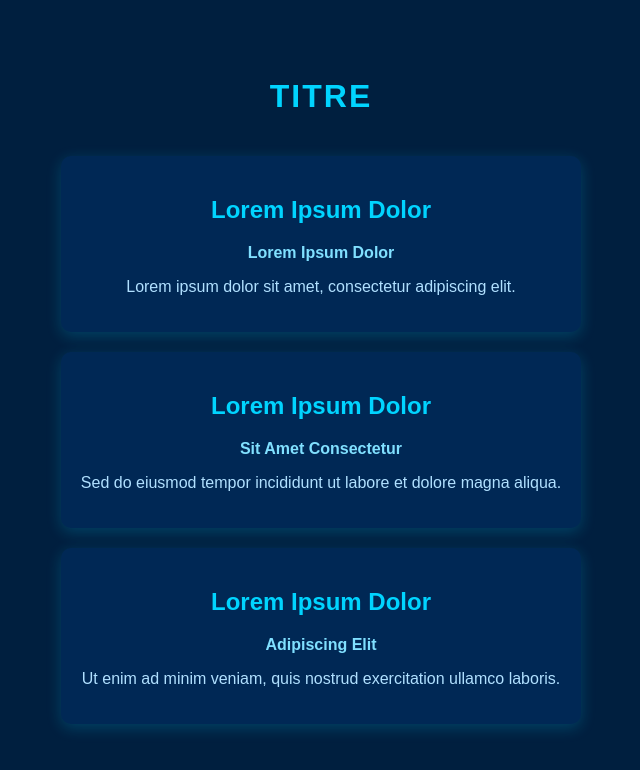
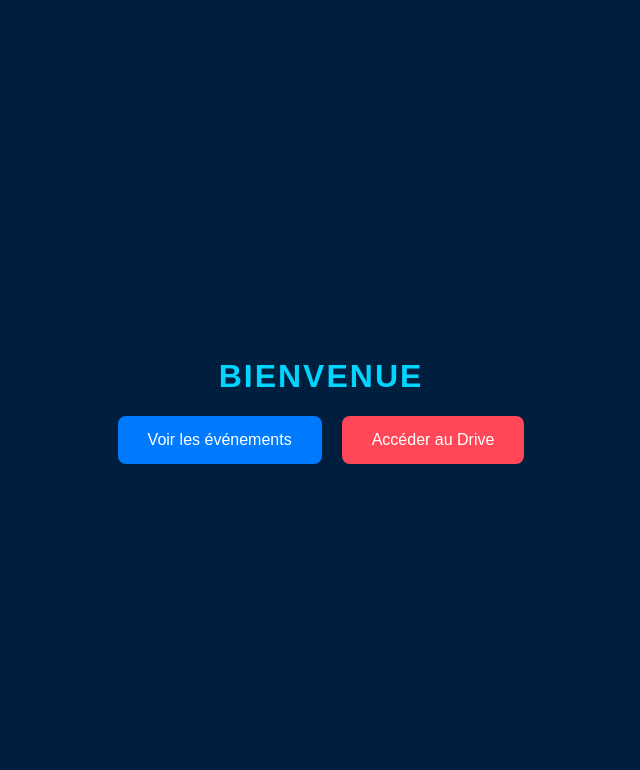
Before and after one commit to claudemarjean/the-claudes, a React (Create React App) app: page / in a window 1280 px wide. Shown: the top 770 px of the page, without its empty margins (319-959 px from the left). Built offline with nearby package versions, Linux system fonts and the light colour scheme.

Commit message:
ajout pages d'accueil

```diff
--- a/package.json
+++ b/package.json
@@ -10,6 +10,7 @@
     "framer-motion": "^12.5.0",
     "react": "^19.0.0",
     "react-dom": "^19.0.0",
+    "react-router-dom": "^7.3.0",
     "react-scripts": "5.0.1",
     "web-vitals": "^2.1.4"
   },
--- a/src/App.css
+++ b/src/App.css
@@ -41,12 +41,12 @@ body {
   font-family: "Arial", sans-serif;
   margin: 0;
   padding: 0;
-  background-color: #001f3f; /* Bleu nuit */
+  background-color: #001f3f;
   display: flex;
   justify-content: center;
   align-items: center;
   min-height: 100vh;
-  color: white; /* Texte blanc */
+  color: white;
 }
 
 .container {
@@ -56,9 +56,45 @@ body {
 
 h1 {
   font-size: 2rem;
-  color: #00d4ff; /* Bleu ciel */
+  color: #00d4ff;
   text-transform: uppercase;
   letter-spacing: 2px;
+}
+
+.buttons {
+  display: flex;
+  gap: 20px;
+  justify-content: center;
+  margin-top: 20px;
+}
+
+.btn {
+  padding: 15px 30px;
+  font-size: 1rem;
+  color: white;
+  background: #007bff;
+  border: none;
+  border-radius: 8px;
+  cursor: pointer;
+  transition: all 0.3s ease-in-out;
+  text-decoration: none;
+}
+
+.btn a {
+  text-decoration: none;
+  color: white;
+}
+
+.btn:hover {
+  background: #0056b3;
+}
+
+.drive {
+  background: #ff4757;
+}
+
+.drive:hover {
+  background: #c82333;
 }
 
 .event-grid {
@@ -69,7 +105,7 @@ h1 {
 }
 
 .event-card {
-  background: #002855; /* Bleu foncé */
+  background: #002855;
   color: white;
   padding: 20px;
   border-radius: 10px;
@@ -83,26 +119,16 @@ h1 {
 }
 
 h2 {
-  color: #00d4ff; /* Bleu ciel */
+  color: #00d4ff;
   font-size: 1.5rem;
 }
 
 .location {
   font-weight: bold;
-  color: #80e0ff; /* Bleu clair */
+  color: #80e0ff;
 }
 
 .details {
-  color: #b0e0ff; /* Bleu pâle */
+  color: #b0e0ff;
   margin-top: 10px;
 }
-
-@media (max-width: 768px) {
-  h1 {
-    font-size: 1.8rem;
-  }
-
-  .event-card {
-    padding: 15px;
-  }
-}
--- a/src/App.js
+++ b/src/App.js
@@ -1,49 +1,44 @@
 import React from "react";
+import { BrowserRouter as Router, Route, Routes, Link } from "react-router-dom";
 import { motion } from "framer-motion";
 import "./App.css";
+import Events from "./Events";
 
-const events = [
-  {
-    id: 1,
-    date: "Lorem Ipsum Dolor",
-    location: "Lorem Ipsum Dolor",
-    details: "Lorem ipsum dolor sit amet, consectetur adipiscing elit.",
-  },
-  {
-    id: 2,
-    date: "Lorem Ipsum Dolor",
-    location: "Sit Amet Consectetur",
-    details: "Sed do eiusmod tempor incididunt ut labore et dolore magna aliqua.",
-  },
-  {
-    id: 3,
-    date: "Lorem Ipsum Dolor",
-    location: "Adipiscing Elit",
-    details: "Ut enim ad minim veniam, quis nostrud exercitation ullamco laboris.",
-  },
-];
-
-
-function App() {
+function HomePage() {
   return (
     <div className="container">
-      <h1> Titre</h1>
-      <div className="event-grid">
-        {events.map((event) => (
-          <motion.div
-            key={event.id}
-            className="event-card"
-            whileHover={{ scale: 1.05 }}
-            whileTap={{ scale: 0.95 }}
-          >
-            <h2>{event.date}</h2>
-            <p className="location">{event.location}</p>
-            <p className="details">{event.details}</p>
-          </motion.div>
-        ))}
+      <h1>Bienvenue</h1>
+      <div className="buttons">
+        <motion.button
+          whileHover={{ scale: 1.1 }}
+          whileTap={{ scale: 0.9 }}
+          className="btn"
+        >
+          <Link to="/events">Voir les événements</Link>
+        </motion.button>
+
+        <motion.button
+          whileHover={{ scale: 1.1 }}
+          whileTap={{ scale: 0.9 }}
+          className="btn drive"
+          onClick={() => window.open("https://drive.google.com/drive/folders/1vpoWsed2dIRBUypa4Xua3UBb61SuVf33", "_blank")}
+        >
+          Accéder au Drive
+        </motion.button>
       </div>
     </div>
   );
 }
 
+function App() {
+  return (
+    <Router>
+      <Routes>
+        <Route path="/" element={<HomePage />} />
+        <Route path="/events" element={<Events />} />
+      </Routes>
+    </Router>
+  );
+}
+
 export default App;
--- /dev/null
+++ b/src/Events.js
@@ -0,0 +1,48 @@
+import React from "react";
+import { motion } from "framer-motion";
+import "./App.css";
+
+const events = [
+  {
+    id: 1,
+    date: "Lorem Ipsum Dolor",
+    location: "Lorem Ipsum Dolor",
+    details: "Lorem ipsum dolor sit amet, consectetur adipiscing elit.",
+  },
+  {
+    id: 2,
+    date: "Lorem Ipsum Dolor",
+    location: "Sit Amet Consectetur",
+    details: "Sed do eiusmod tempor incididunt ut labore et dolore magna aliqua.",
+  },
+  {
+    id: 3,
+    date: "Lorem Ipsum Dolor",
+    location: "Adipiscing Elit",
+    details: "Ut enim ad minim veniam, quis nostrud exercitation ullamco laboris.",
+  },
+];
+
+function Events() {
+  return (
+    <div className="container">
+      <h1>Liste des Événements</h1>
+      <div className="event-grid">
+        {events.map((event) => (
+          <motion.div
+            key={event.id}
+            className="event-card"
+            whileHover={{ scale: 1.05 }}
+            whileTap={{ scale: 0.95 }}
+          >
+            <h2>{event.date}</h2>
+            <p className="location">{event.location}</p>
+            <p className="details">{event.details}</p>
+          </motion.div>
+        ))}
+      </div>
+    </div>
+  );
+}
+
+export default Events;
```
Also changed, not shown: 1 other file (tests, documents, lock files or other folders).
